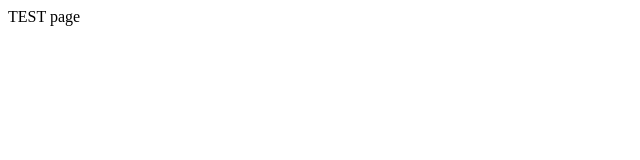
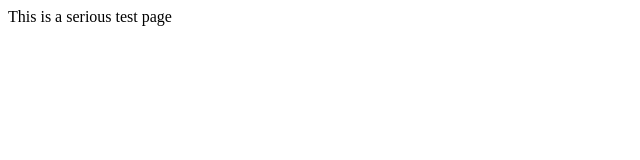
Before and after one commit to TigerIsReal/Portfolio, a plain HTML site: page index.html in a window 1280 px wide. Shown: the whole page, without its empty margins (0-640 px from the left). Drawn offline with Linux system fonts and the light colour scheme.

Commit message:
Update index.html

```diff
--- a/index.html
+++ b/index.html
@@ -1,5 +1,10 @@
 <html>
+<head>
+  <title> Serious Test Page </title>
+  </head>
+
 <body>
-TEST page
-</body>
-</html>
+  <p> This is a serious test page </p>
+  </body>
+
+ </html>
```
